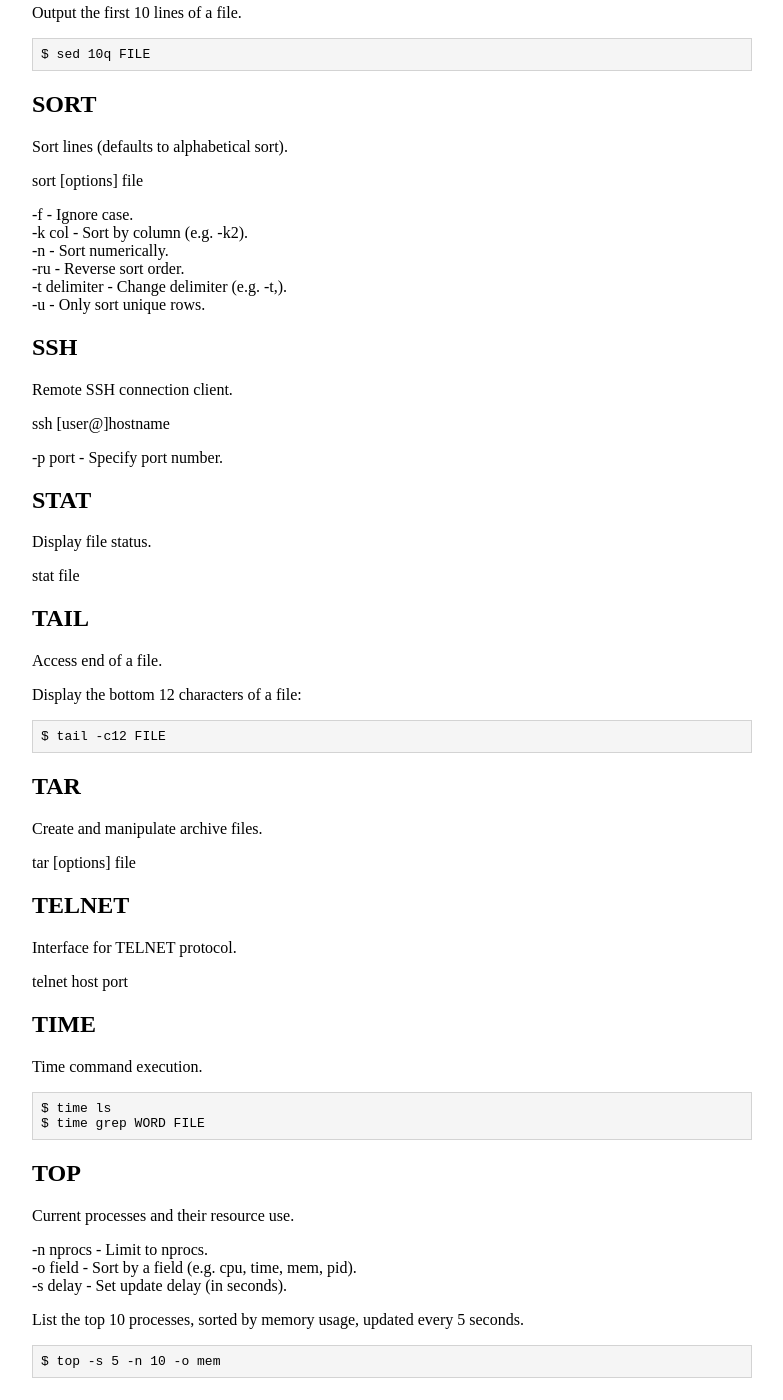
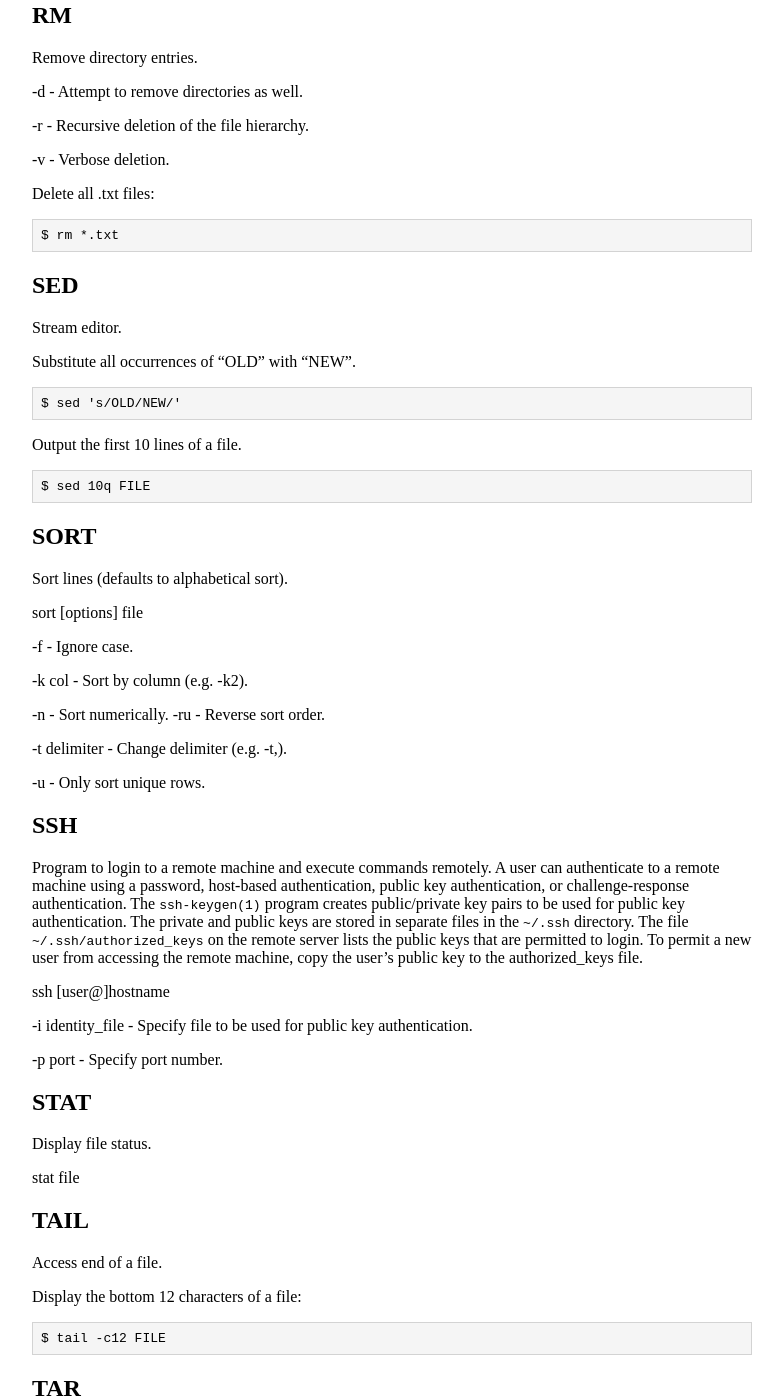
Before and after one commit to maxkossek/maxkossek.github.io, a Jekyll site: the page built from _posts/2019-10-23-unix.md, in a window 1280 px wide and 1400 px high, scrolled down 6860 px. Shown: the whole window, without its empty margins (248-1031 px from the left). Built offline with Jekyll 4.4.1, drawn with Linux system fonts in a browser that asks for light colours; some of the changed text lies outside the part shown.

Commit message:
Fix flags on Unix page

````diff
--- a/_posts/2019-10-23-unix.md
+++ b/_posts/2019-10-23-unix.md
@@ -67,15 +67,14 @@ $ stat FILE
 
 Special Parameters:
 
-$0	- Parameter 0 (process name).\
-$1, $2, ...
-	- Parameters 1, 2, and so on.\
-$#	- Argument count.\
-$-	- Flag parameters.\
-$?	- Return value of the previous process.\
-$$	- Process number.\
-$!	- Process number of the last background command.\
-$*	- All argument values.
+- `$0`:	Parameter 0 (process name).
+- `$1, $2, ...: Parameters 1, 2, and so on.
+- `$#`:	Argument count.
+- `$-`: Flag parameters.
+- `$?`:	Return value of the previous process.
+- `$$`:	Process number.
+- `$!`:	Process number of the last background command.
+- `$*`:	All argument values.
 
 
 
@@ -177,11 +176,15 @@ DNS lookup utility.
 
 dig @server name type
 
--4		- Use IPv4 only.\
--6 		- Use IPv6 only.\
+-4		- Use IPv4 only.
+
+-6 		- Use IPv6 only.
+
 -b address[#port]
-		- Set the source address of the query.\
--p port		- Send query to a non-standard port.\
+		- Set the source address of the query.
+
+-p port		- Send query to a non-standard port.
+
 -q name		- Domain name to query.
 
 ```
@@ -197,7 +200,8 @@ Compare files.
 
 diff [options] files ...
 
--i 	- Ignore case.\
+-i 	- Ignore case.
+
 -w 	- Ignore whitespace.
 
 
@@ -206,12 +210,16 @@ FIND
 
 Search for file names and properties.
 
--delete - Delete found files.\
+-delete - Delete found files.
+
 -name pattern
-	- Search for a name.\
--print 	- Print files.\
+	- Search for a name.
+
+-print 	- Print files.
+
 -size size
-	- Specify what file sizes to search for.\
+	- Specify what file sizes to search for.
+
 -t type	- File type.
 
 Print all the text files in the current directory with size > 1KB.
@@ -232,10 +240,14 @@ Pattern search.
 
 grep [options] [file ...]
 
--c	- Print count.\
--i	- Case-insensitive.\
--l	- Write only the names of matching files to the standard output.\
--R	- Recursively search subdirectories.\
+-c	- Print count.
+
+-i	- Case-insensitive.
+
+-l	- Write only the names of matching files to the standard output.
+
+-R	- Recursively search subdirectories.
+
 -v	- Invert search.
 
 Diplays lines in which "word" occurs.
@@ -249,7 +261,8 @@ HEXDUMP
 
 ASCII, decimal, hexadecimal, octal dump.
 
--C	- Hex & ASCII display.\
+-C	- Hex & ASCII display.
+
 -x	- Two byte hexadecimal display.
 
 Display the hexadecimal format of a file.
@@ -274,9 +287,12 @@ LS
 
 List directory contents.
 
--1	- Force output to one line at a time.\
--a	- Include hidden files.\
--l	- Long format with file sizes.\
+-1	- Force output to one line at a time.
+
+-a	- Include hidden files.
+
+-l	- Long format with file sizes.
+
 -S	- Sort files by size.
 
 
@@ -292,7 +308,8 @@ LSOF
 List open files.
 
 +D pattern
-	- Open files and directories in pattern to complete depth.\
+	- Open files and directories in pattern to complete depth.
+
 -i	- Internet and network files.
 
 List currently opened internet files.
@@ -306,7 +323,8 @@ NC
 
 TCP and UDP connections and listens.
 
--l	- Listen for an incoming connection.\
+-l	- Listen for an incoming connection.
+
 -u	- UDP mode.
 
 Listen to a port on the localhost.
@@ -345,7 +363,8 @@ NMAP
 Network exploration / security and port scanner.
 
 -p range
-	- Specify port ranges.\
+	- Specify port ranges.
+
 -v	- Verbose mode.
 
 Scan all ports (0 through 65535) on host.
@@ -369,7 +388,8 @@ OBJDUMP
 
 Object file dumper.
 
--d file	- Disassemble the input file.\
+-d file	- Disassemble the input file.
+
 -Mintel	- Specify intel syntax.
 
 Disassemble an executable with intel syntax.
@@ -385,9 +405,12 @@ Octal, hexadecimal, hex, ASCII dump.
 
 od [options] file
 
--a	- Output named characters.\
--b	- Output octal bytes.\
--c	- Output C-style escaped characters.\
+-a	- Output named characters.
+
+-b	- Output octal bytes.
+
+-c	- Output C-style escaped characters.
+
 -h	- Output hexadecimal shorts.
 
 
@@ -397,7 +420,8 @@ PASTE
 Align files side-by-side.
 
 -d delimiter
-	- Specify a delimiter.\
+	- Specify a delimiter.
+
 -s	- Rows instead of columns.
 
 Display the lines of two files side-by-side.
@@ -419,8 +443,10 @@ RM
 
 Remove directory entries.
 
--d	- Attempt to remove directories as well.\
--r	- Recursive deletion of the file hierarchy.\
+-d	- Attempt to remove directories as well.
+
+-r	- Recursive deletion of the file hierarchy.
+
 -v	- Verbose deletion.
 
 Delete all .txt files:
@@ -452,12 +478,16 @@ Sort lines (defaults to alphabetical sort).
 
 sort [options] file
 
--f	- Ignore case.\
--k col	- Sort by column (e.g. -k2).\
--n	- Sort numerically.\
--ru	- Reverse sort order.\
+-f	- Ignore case.
+
+-k col	- Sort by column (e.g. -k2).
+
+-n	- Sort numerically.
+-ru	- Reverse sort order.
+
 -t delimiter
-	- Change delimiter (e.g. -t,).\
+	- Change delimiter (e.g. -t,).
+
 -u
 	- Only sort unique rows.
 
@@ -465,9 +495,12 @@ sort [options] file
 SSH
 ---
 
-Remote SSH connection client.
+Program to login to a remote machine and execute commands remotely. A user can authenticate to a remote machine using a password, host-based authentication, public key authentication, or challenge-response authentication. The `ssh-keygen(1)` program creates public/private key pairs to be used for public key authentication. The private and public keys are stored in separate files in the `~/.ssh` directory. The file `~/.ssh/authorized_keys` on the remote server lists the public keys that are permitted to login. To permit a new user from accessing the remote machine, copy the user's public key to the authorized_keys file.
 
 ssh [user@]hostname
+
+-i identity_file
+	- Specify file to be used for public key authentication.
 
 -p port	- Specify port number.
 
@@ -522,9 +555,11 @@ TOP
 Current processes and their resource use.
 
 -n nprocs
-	- Limit to nprocs.\
--o field
-	- Sort by a field (e.g. cpu, time, mem, pid).\
+	- Limit to nprocs.
+
+-o fieldn
+	- Sort by a field (e.g. cpu, time, mem, pid).
+
 -s delay
 	- Set update delay (in seconds).
 
@@ -568,7 +603,8 @@ Unique parts of a file.
 
 uniq [options] [input_file [output_file]]
 
--c	- Count the number of occurrences.\
+-c	- Count the number of occurrences.
+
 -d	- Count duplicate lines.
 
 
@@ -579,9 +615,11 @@ Text editor.
 
 vim [options] [file ...]
 
--n	- Create no swap file.\
+-n	- Create no swap file.
+
 -p file1 file2 ...
-	- Open files in tabs.\
+	- Open files in tabs.
+
 -R file	- Open a file in read-only mode.
 
 
@@ -592,9 +630,12 @@ Word, line, character and line count.
 
 wc [options] [file ...]
 
--c	- Write the number of bytes to the standard output.\
--l	- Write the number of lines to the standard output.\
--m	- Write the number of characters to the standard output.\
+-c	- Write the number of bytes to the standard output.
+
+-l	- Write the number of lines to the standard output.
+
+-m	- Write the number of characters to the standard output.
+
 -w	- Write the number of words to the standard output.
 
 
@@ -605,6 +646,8 @@ Hex dump.
 
 xxd [options] [input_file [output_file]]
 
--b	- Binary dump.\
--p	- Output in plain continuous hexdump style.\
+-b	- Binary dump.
+
+-p	- Output in plain continuous hexdump style.
+
 -r	- Reverse hexdump into a binary.
--- a/about.html
+++ b/about.html
@@ -3,7 +3,7 @@ layout: default
 title: About
 description: About Max Kossek.
 sitemap:
-    lastmod: 2020-05-10
+    lastmod: 2020-05-11
 ---
 
 <header>
@@ -18,8 +18,8 @@ sitemap:
 <tr><td><strong>GitHub:</strong></td><td><a rel="noopener" target="_blank" href="https://github.com/maxkossek">maxkossek</a></td></tr>
 <tr><td><strong>GPG:</strong></td><td>F5B0 0707 D770 0F53 49D4 F180 DCDA 8B18 CEB1 8A89</td></tr>
 <tr><td><strong>Languages:</strong></td><td>C, Perl, Python, AWK, POSIX sh, HTML, CSS, SQL</td></tr>
-<tr><td><strong>Tools:</strong></td><td>Unix, Zsh, Vim, AWK</td></tr>
-<tr><td><strong>Interests:</strong></td><td>✝, Computer Security, CTF, Economics, Music, Bodybuilding</td></tr>
+<tr><td><strong>Software I use:</strong></td><td>Unix (macOS, OpenBSD), Zsh, Dash, Vim</td></tr>
+<tr><td><strong>Interests:</strong></td><td>✝, Computer Security, Economics, Music, Bodybuilding</td></tr>
 </table>
 </p>
 
````
Also changed, not shown: other parts of _posts/2019-10-23-unix.md (+1 -1 lines), _posts/2020-05-10-perl.md (+1 -1 lines).
